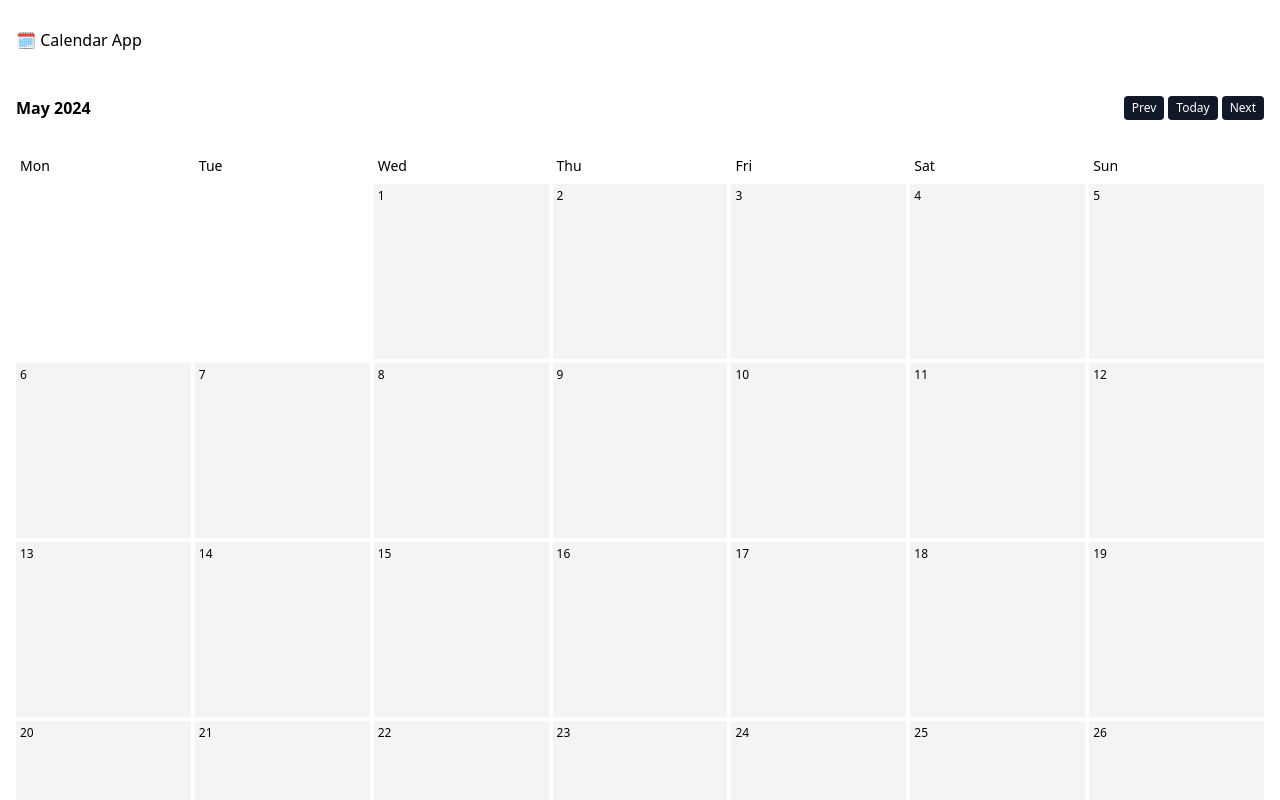
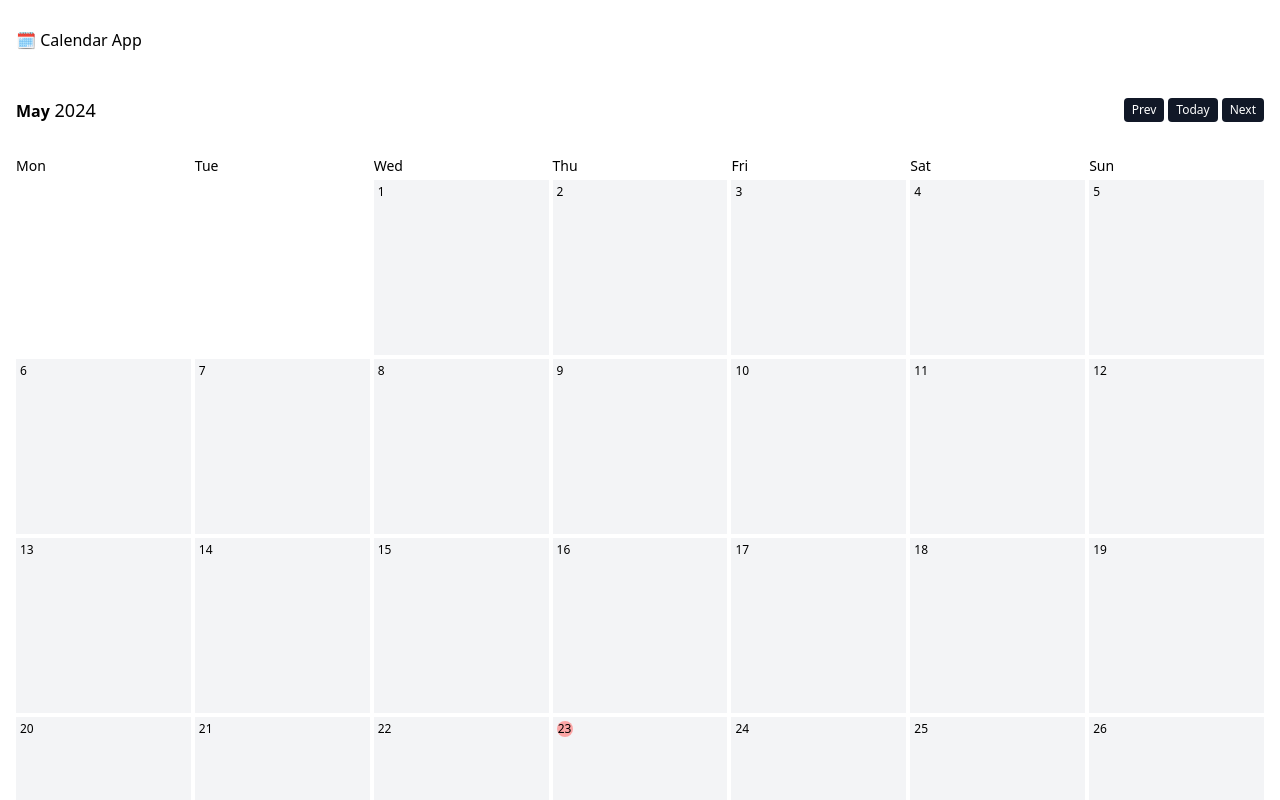
Before and after one commit to kristjanv001/calendar-app, an Angular app: page / in a window 1280 px wide. Shown: the top 800 px of the page. Built offline with nearby package versions, Linux system fonts and the light colour scheme.

Commit message:
current day marker

```diff
--- a/src/app/components/calendar/calendar.component.html
+++ b/src/app/components/calendar/calendar.component.html
@@ -2,7 +2,11 @@
   <div class="px-4">
     <!-- header -->
     <div class="flex items-center justify-between mb-8">
-      <span class="font-bold">{{currMonthName()}} {{currYear()}}</span>
+      <p>
+        <span class="font-bold">{{ selectedMonthName() }}</span>
+        <span class="text-lg"> {{ selectedYear() }}</span>
+      </p>
+
       <div class="space-x-1 text-xs text-white">
         <button (click)="setPrevMonth()" class="bg-gray-900 rounded px-2 py-1">Prev</button>
         <button (click)="setCurrMonth()" class="bg-gray-900 rounded px-2 py-1">Today</button>
@@ -12,13 +16,19 @@
     <!-- grid -->
     <div class="grid grid-cols-7 gap-1 text-sm">
       @for (day of weekDays; track $index) {
-      <span class="p-1">{{day}}</span>
-      } @for (_ of [].constructor(getOffset(currDate())); track $index) {
+      <span class="">{{ day }}</span>
+      } @for (_ of [].constructor(getOffset(selectedDate())); track $index) {
       <div class="square min-h-8 sm:h-auto text-xs p-1"></div>
-      } @for (_ of [].constructor(currMonthDays()); let index = $index; track index) {
-      <div class="square min-h-8 sm:h-auto bg-gray-100 text-xs p-1">{{index+1}}</div>
+      } @for (_ of [].constructor(selectedMonthDays()); let index = $index; track index) {
+      <div class="square min-h-8 sm:h-auto bg-gray-100 text-xs relative">
+        <div
+          [ngClass]="{'bg-red-300 rounded-full h-3 w-3 p-2': index+1 === currentDay && selectedMonth() === currentMonth && selectedYear() === currentYear }"
+          class="absolute top-1 left-1 flex items-center justify-center"
+        >
+          <span> {{ index + 1 }} </span>
+        </div>
+      </div>
       }
     </div>
-
   </div>
 </div>
--- a/src/app/components/calendar/calendar.component.ts
+++ b/src/app/components/calendar/calendar.component.ts
@@ -1,17 +1,25 @@
-import { Component, OnInit, WritableSignal, Signal, signal, computed } from "@angular/core";
+import { Component, WritableSignal, Signal, signal, computed } from "@angular/core";
+import { CommonModule } from "@angular/common";
 
 @Component({
   selector: "app-calendar",
   standalone: true,
-  imports: [],
+  imports: [CommonModule],
   templateUrl: "./calendar.component.html",
 })
 export class CalendarComponent {
   weekDays = ["Mon", "Tue", "Wed", "Thu", "Fri", "Sat", "Sun"];
-  currDate: WritableSignal<Date> = signal(new Date());
-  currMonthDays = computed(() => this.getMonthDays(this.currDate()));
-  currMonthName = computed(() => this.getMonthName(this.currDate()));
-  currYear = computed(() => this.currDate().getFullYear());
+
+  currentDate = new Date();
+  currentDay = new Date().getDate();
+  currentMonth = new Date().getMonth();
+  currentYear = new Date().getFullYear();
+
+  selectedDate: WritableSignal<Date> = signal(new Date());
+  selectedMonth: Signal<number> = computed(() => this.selectedDate().getMonth());
+  selectedYear: Signal<number> = computed(() => this.selectedDate().getFullYear());
+  selectedMonthName: Signal<string> = computed(() => this.getMonthName(this.selectedDate()));
+  selectedMonthDays: Signal<number> = computed(() => this.getMonthDays(this.selectedDate()));
 
   getMonthName(date: Date) {
     return date.toLocaleString("default", { month: "long" });
@@ -28,20 +36,20 @@ export class CalendarComponent {
   }
 
   setPrevMonth() {
-    const prevDate = new Date(this.currDate());
+    const prevDate = new Date(this.selectedDate());
     prevDate.setMonth(prevDate.getMonth() - 1);
 
-    this.currDate.set(prevDate);
+    this.selectedDate.set(prevDate);
   }
 
   setNextMonth() {
-    const nextDate = new Date(this.currDate());
+    const nextDate = new Date(this.selectedDate());
     nextDate.setMonth(nextDate.getMonth() + 1);
 
-    this.currDate.set(nextDate);
+    this.selectedDate.set(nextDate);
   }
 
   setCurrMonth() {
-    this.currDate.set(new Date());
+    this.selectedDate.set(new Date());
   }
 }
```
